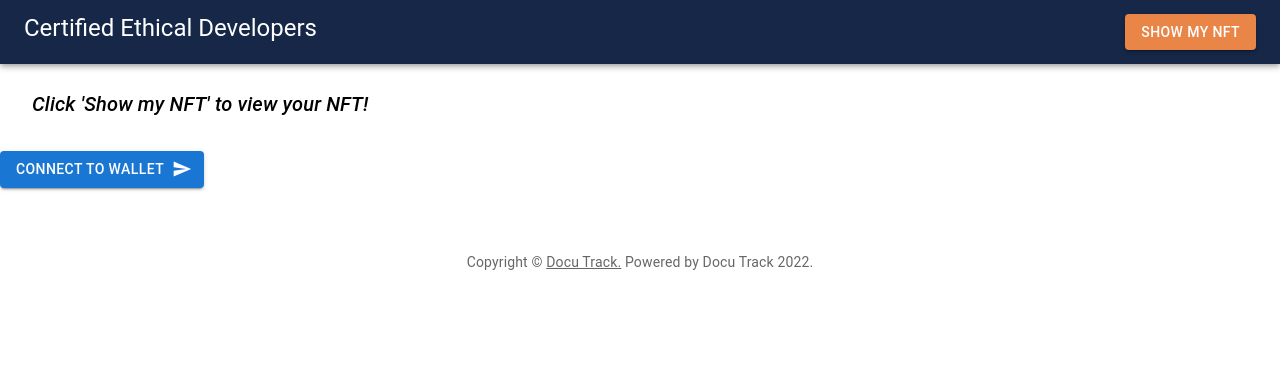
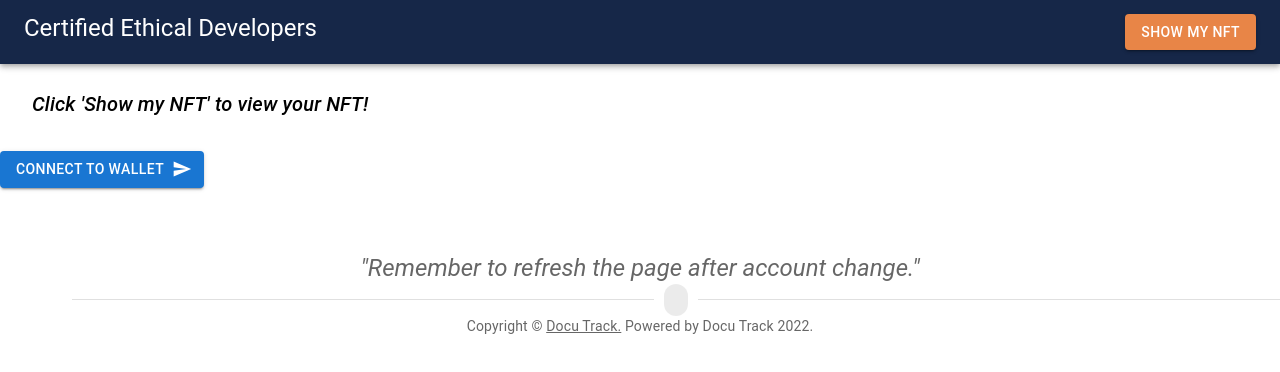
Before and after one commit to Docu-Track/Docu-track, a React (Create React App) app in the folder client/: page / in a window 1280 px wide. Shown: the top 372 px of the page. Built offline with nearby package versions, Linux system fonts and the light colour scheme; what ipfs-http-client would draw is missing.

Commit message:
Update App.js

```diff
--- a/client/src/App.js
+++ b/client/src/App.js
@@ -5,8 +5,7 @@ import { create } from 'ipfs-http-client'
 import { ethers } from "ethers";
 import abi from "./Doc.json";
 import Navbar from '../src/components/Navbar'
-import { Container, Button, Box, Grid, TextField, Stack, Paper, Grow, Typography, Link, Skeleton, AlertTitle, Backdrop, CircularProgress, Card, CardActions, CardContent, CardMedia } from '@mui/material/';
-import AddIcon from '@mui/icons-material/Add';
+import { Container, Button, Divider, Box, Chip, Grid, TextField, Stack, Paper, Grow, Typography, Link, Skeleton, AlertTitle, Backdrop, CircularProgress, Card, CardActions, CardContent, CardMedia } from '@mui/material/';import AddIcon from '@mui/icons-material/Add';
 import SendIcon from '@mui/icons-material/Send';
 import { styled } from '@mui/material/styles';
 import Copyright from './components/copyright';
@@ -423,6 +422,12 @@ function App() {
         </Alert>
       </Snackbar>
       <Box mt={8}>
+        <Typography gutterbottm fontStyle="italic" variant="h5" color="textSecondary" align="center">
+          {'"Remember to refresh the page after account change."'}
+        </Typography>
+        <Divider textAlign="center" variant="inset">
+          <Chip></Chip>
+        </Divider>
         <Copyright />
       </Box>
     </Box>
```
